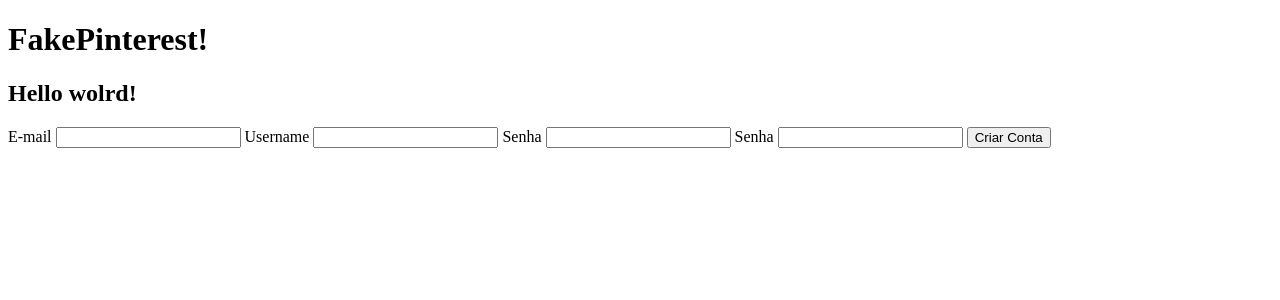
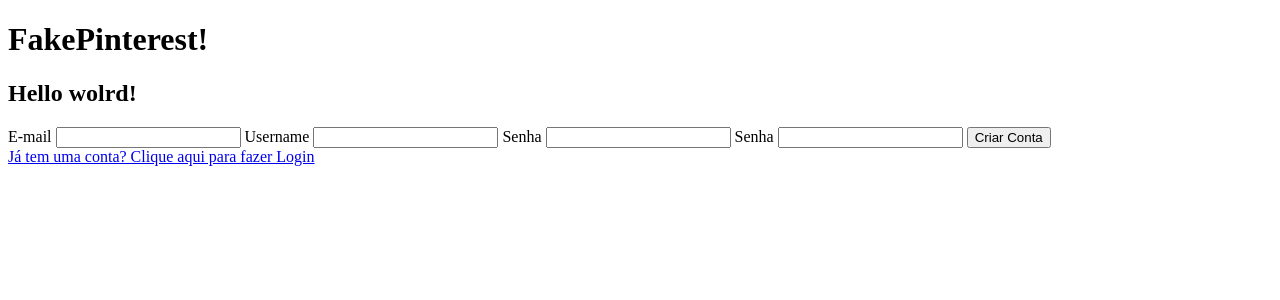
Before and after one commit to PedroDamini/FakePinterest, a Flask app: page /criarconta in a window 1280 px wide. Shown: the top 300 px of the page. Run offline with Flask 3, Linux system fonts and the light colour scheme.

Commit message:
link para criar conta

```diff
--- a/fake_pinterest/templates/criar_conta.html
+++ b/fake_pinterest/templates/criar_conta.html
@@ -23,4 +23,5 @@
         {{ form.botao_confirmacao() }}
 
 </form>
+<a href="{{ url_for('homepage') }}">Já tem uma conta? Clique aqui para fazer Login </a>
 {% endblock %}
--- a/fake_pinterest/templates/homepage.html
+++ b/fake_pinterest/templates/homepage.html
@@ -27,7 +27,9 @@
                 {{ form.botao_confirmacao() }}
 
         </form>
+        <a href="{{ url_for('criar_conta') }}">Ainda não tem uma conta? Clique aqui para criar </a>
         {% endblock %}
+
     </body>
 {% endblock %}
 </html>
```
